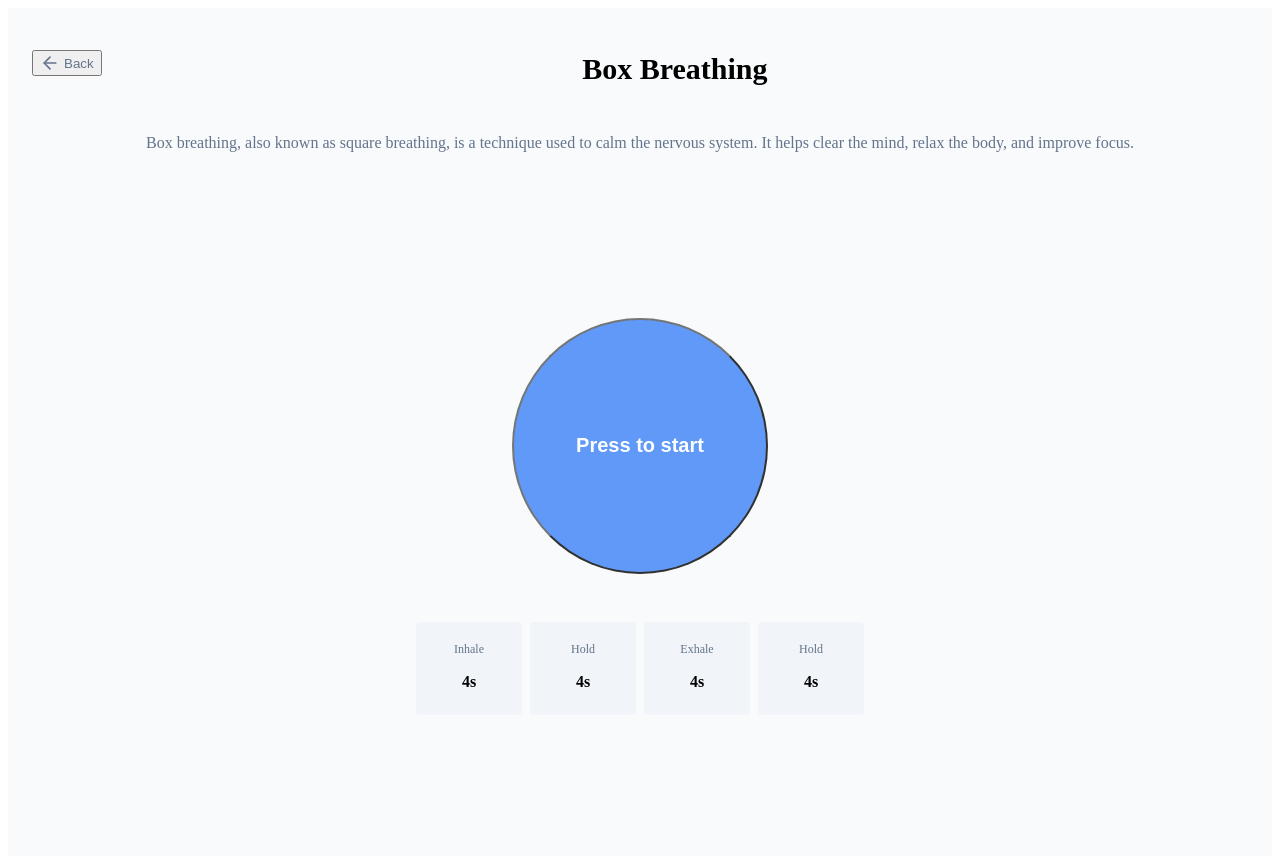
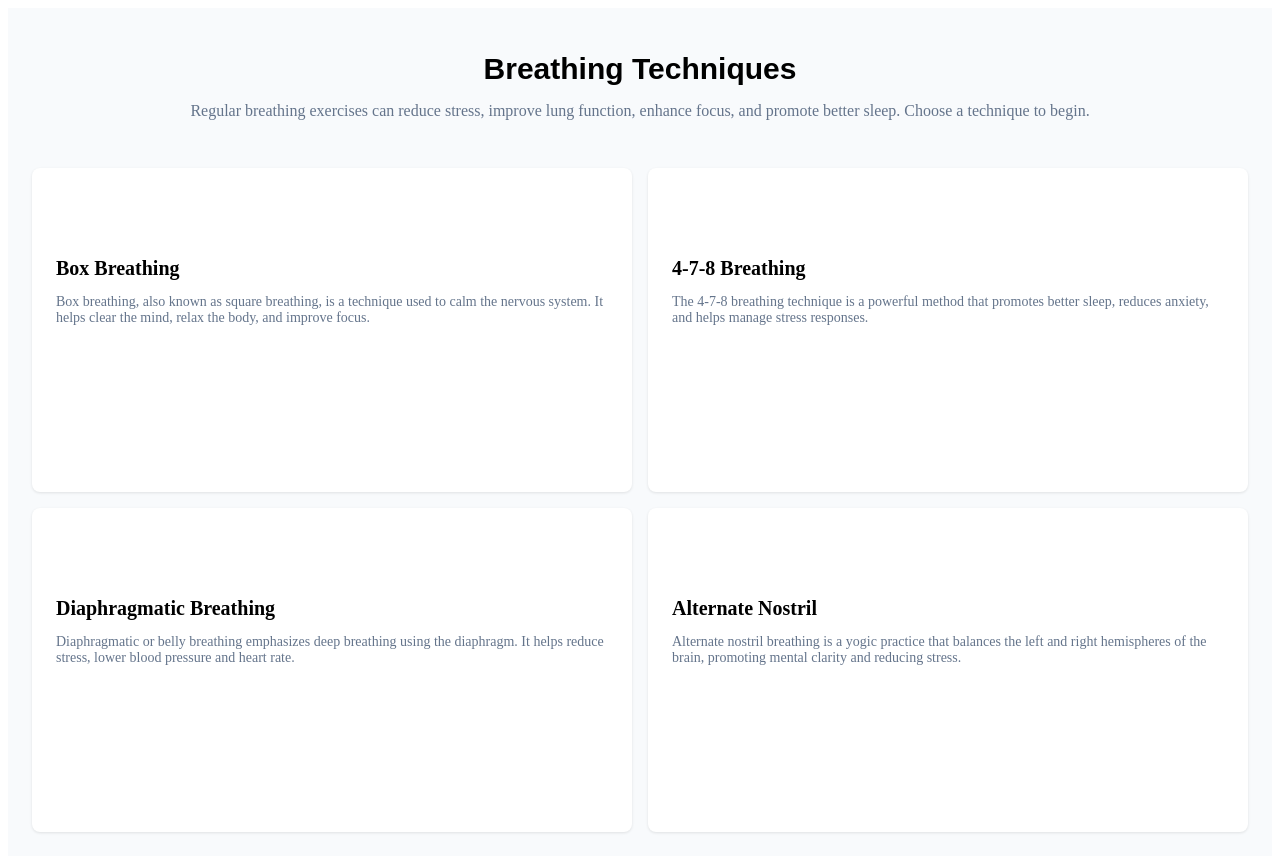
Before and after one commit to aangsquared/breathing-app, a Next.js app: page / in a window 1280 px wide. Built offline with nearby package versions, Linux system fonts and the light colour scheme.

Commit message:
Arranged the components to view SPA, realised the circle doesnt change phases successfully

```diff
--- a/src/app/globals.css
+++ b/src/app/globals.css
@@ -15,6 +15,7 @@
   font-size: 1.875rem;
   font-weight: 700;
   margin-bottom: 0.5rem;
+  font-family: sans-serif;
 }
 
 .description-text {
@@ -178,7 +179,13 @@
   transition: all 1s ease;
 }
 
-.breathing-circle.hold {
+.breathing-circle.hold1 {
+  transform: scale(1.5);
+  opacity: 1;
+  transition: all 0.5s ease;
+}
+
+.breathing-circle.hold2 {
   transform: scale(1.5);
   opacity: 1;
   transition: all 0.5s ease;
@@ -191,8 +198,8 @@
 }
 
 .phase-instruction {
-  position: absolute;
-  bottom: -4rem;
+  position: inherit;
+  bottom: -2rem;
   width: 100%;
   text-align: center;
   color: #64748b;
--- a/src/app/page.js
+++ b/src/app/page.js
@@ -1,54 +1,104 @@
 "use client"
 import React, { useState } from "react"
 import { X, ArrowLeft, Square } from "lucide-react"
-import PatternInfo from "../components/PatternInfo"
 import { breathingTechniques } from "@/data/breathingTechniques"
-import BreathingCircle from "@/components/BreathingCircle"
+import IntroScreen from "@/components/IntroScreen"
+import TechniqueScreen from "@/components/TechniqueScreen"
 
-export default function Home() {
+export default function BreathingApp() {
+  const [selectedTechnique, setSelectedTechnique] = useState(null)
   const [isActive, setIsActive] = useState(false)
-  const [phase, setPhase] = useState("ready")
-  const technique = breathingTechniques[0]
-  const getInstructionText = () => {
-    if (!isActive) return "Press to start"
-    switch (phase) {
-      case "inhale":
-        return "Inhale"
-      case "hold1":
-        return "Hold"
-      case "exhale":
-        return "Exhale"
-      case "hold2":
-        return "Hold"
-      default:
-        return "Ready"
+  const [phase, setPhase] = useState("ready") // ready, inhale, hold1, exhale, hold2
+  const [cycles, setCycles] = useState(0)
+
+  const startBreathing = () => {
+    if (!isActive) {
+      setIsActive(true)
+      setPhase("inhale")
+      breathingCycle()
     }
   }
 
+  const stopBreathing = () => {
+    setIsActive(false)
+    setPhase("ready")
+  }
+
+  const breathingCycle = () => {
+    if (!selectedTechnique) return
+
+    setPhase("inhale")
+    const technique = selectedTechnique
+
+    setTimeout(() => {
+      if (!isActive) return
+
+      if (technique.pattern.hold1 > 0) {
+        setPhase("hold1")
+
+        setTimeout(() => {
+          if (!isActive) return
+          setPhase("exhale")
+
+          setTimeout(() => {
+            if (!isActive) return
+
+            if (technique.pattern.hold2 > 0) {
+              setPhase("hold2")
+
+              setTimeout(() => {
+                if (!isActive) return
+                setCycles((prev) => prev + 1)
+                breathingCycle()
+              }, technique.pattern.hold2 * 1000)
+            } else {
+              setCycles((prev) => prev + 1)
+              breathingCycle()
+            }
+          }, technique.pattern.exhale * 1000)
+        }, technique.pattern.hold1 * 1000)
+      } else {
+        setPhase("exhale")
+
+        setTimeout(() => {
+          if (!isActive) return
+          setCycles((prev) => prev + 1)
+          breathingCycle()
+        }, technique.pattern.exhale * 1000)
+      }
+    }, technique.pattern.inhale * 1000)
+  }
+
+  const resetSession = () => {
+    setIsActive(false)
+    setPhase("ready")
+    setCycles(0)
+  }
+
+  const goBack = () => {
+    resetSession()
+    setSelectedTechnique(null)
+  }
+
+  if (!selectedTechnique) {
+    return (
+      <IntroScreen
+        breathingTechniques={breathingTechniques}
+        onSelectTechnique={setSelectedTechnique}
+      />
+    )
+  }
+
   return (
-    <div className="app-container">
-      <div className="header-nav">
-        <button className="back-button">
-          <ArrowLeft size={20} className="mr-1" /> Back
-        </button>
-        <h1 className="heading-primary mx-auto">{technique.name}</h1>
-      </div>
-
-      <div className="text-center mb-8">
-        <p className="description-text">{technique.description}</p>
-      </div>
-
-      <div className="content-area">
-        <BreathingCircle
-          technique={technique}
-          isActive={isActive}
-          phase={phase}
-          instructionText={getInstructionText()}
-          //onStart={onStart}
-        />
-
-        <PatternInfo pattern={technique.pattern} />
-      </div>
-    </div>
+    <TechniqueScreen
+      technique={selectedTechnique}
+      isActive={isActive}
+      phase={phase}
+      cycles={cycles}
+      onStart={startBreathing}
+      onStop={stopBreathing}
+      onReset={resetSession}
+      onBack={goBack}
+    />
   )
 }
```
Also changed, not shown: 1 other file (tests, documents, lock files or other folders).
